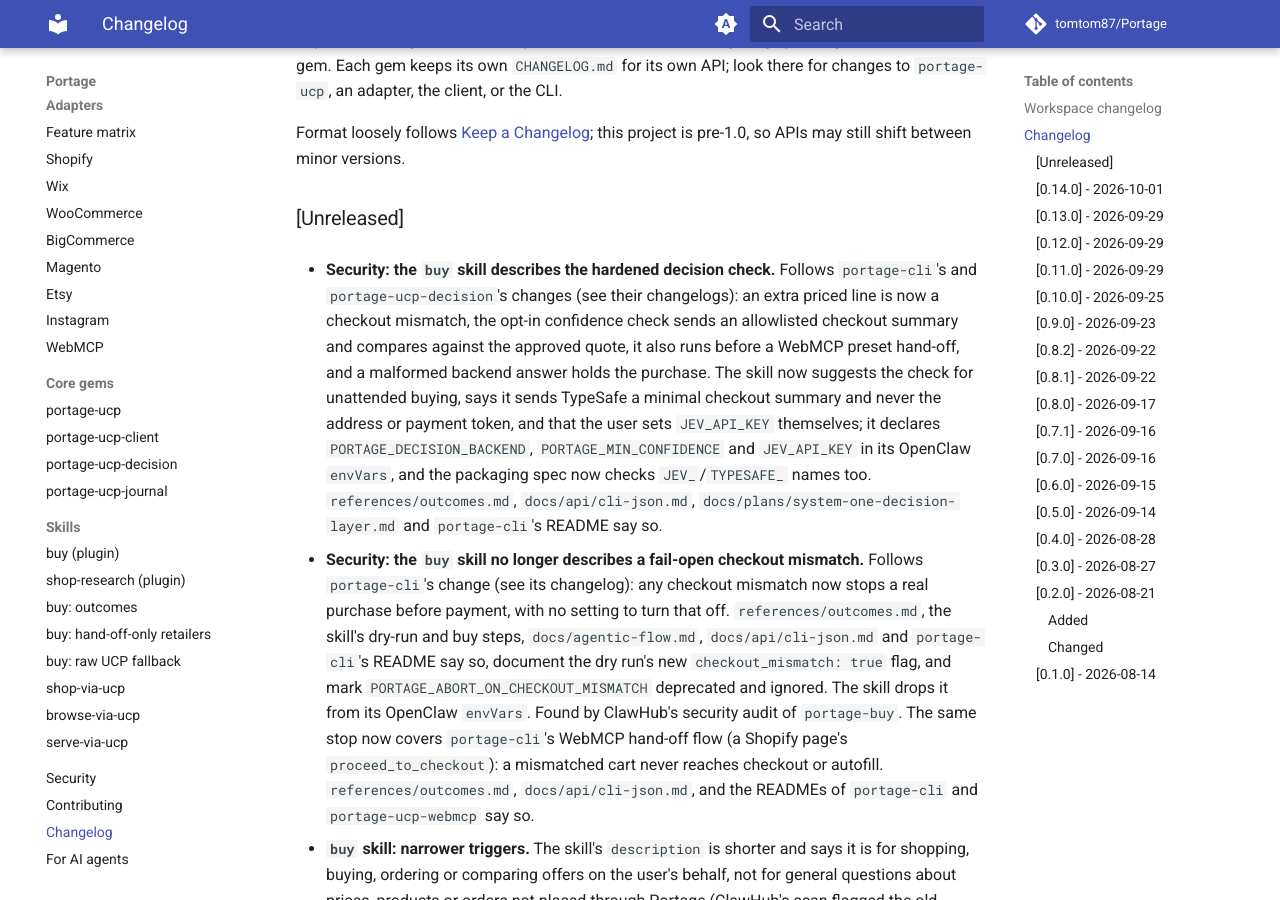
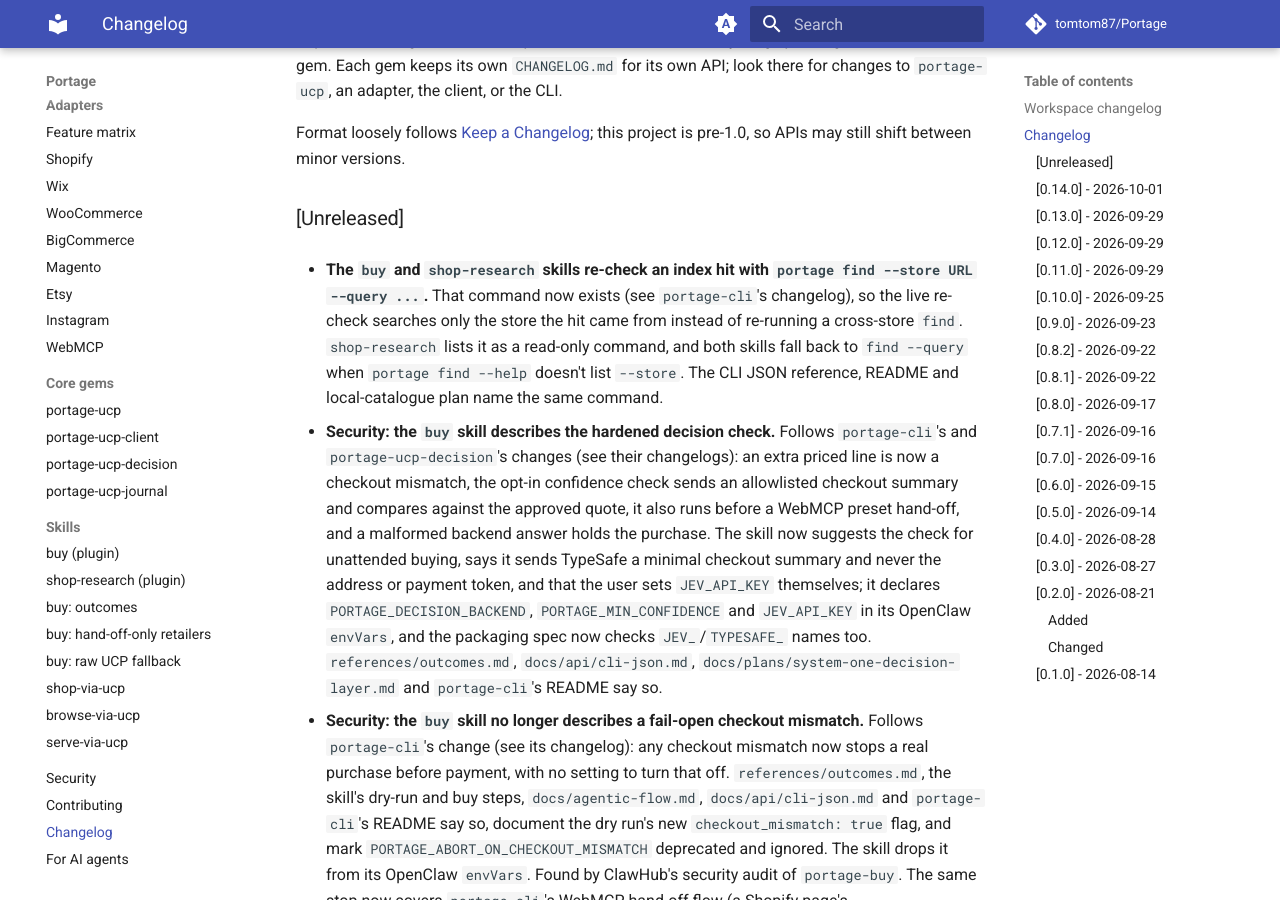
Before and after one commit to tomtom87/Portage, an MkDocs documentation site: the page built from docs/changelog.md, in a window 1280 px wide and 900 px high, scrolled down 907 px. Built offline with MkDocs 1.6.1 and Material for MkDocs 9.7.7, drawn with Linux system fonts in a browser that asks for light colours; comment, search, counter and statistics services are not loaded.

Commit message:
Log find --store in the changelogs

```diff
--- a/CHANGELOG.md
+++ b/CHANGELOG.md
@@ -8,6 +8,8 @@
 this project is pre-1.0, so APIs may still shift between minor versions.
 
 ## [Unreleased]
+
+- **The `buy` and `shop-research` skills re-check an index hit with `portage find --store URL --query ...`.** That command now exists (see `portage-cli`'s changelog), so the live re-check searches only the store the hit came from instead of re-running a cross-store `find`. `shop-research` lists it as a read-only command, and both skills fall back to `find --query` when `portage find --help` doesn't list `--store`. The CLI JSON reference, README and local-catalogue plan name the same command.
 
 - **Security: the `buy` skill describes the hardened decision check.** Follows `portage-cli`'s
   and `portage-ucp-decision`'s changes (see their changelogs): an extra priced line is now a
--- a/portage-cli/CHANGELOG.md
+++ b/portage-cli/CHANGELOG.md
@@ -5,6 +5,8 @@
 pre-1.0, so APIs may still shift between minor versions.
 
 ## [Unreleased]
+
+- **`find --store URL --query Q [--max-price N]` searches one store, live.** The index-search hint, the `buy` skill and the docs already told agents to re-check an index hit this way, but `find` had no `--store`. It now skips the search backends and retailer offer sources and probes and searches only that store's catalogue (read-only: never a cart or checkout), with offers, `offer_ref`, `search_id` and the history entry shaped like any find, so `pick` and `buy --offer` work on them. A hand-off-only host is never fetched and is reported as such; a store without UCP is reported as having no catalogue; a non-http(s) URL is a usage error. The index-search hint now reads `find --store URL --query ...`.
 
 - **Security: a priced line nobody asked for is a checkout mismatch.** `buy` requests exactly one
   line, but only checked that line, so a store that added an upsell, a "shipping protection"
```
